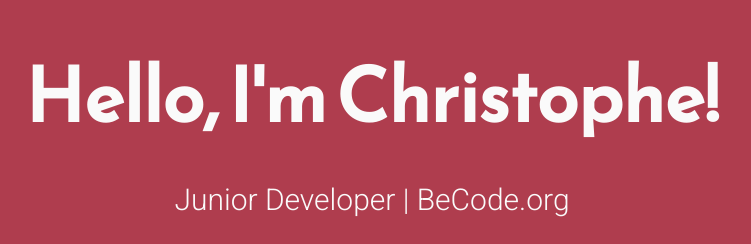
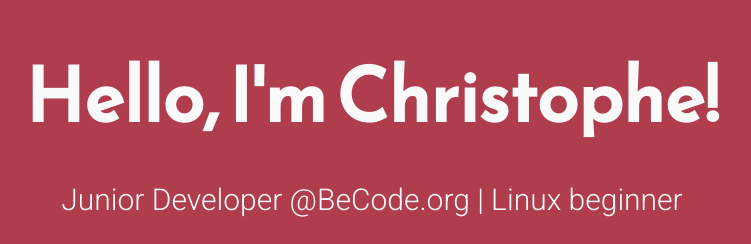
Before and after one commit to ChrisPecc/ChrisPecc.github.io, a plain HTML site: page index.html in a window 1280 px wide. Shown: the part 217-461 px from the top of the page, without its empty margins (268-1019 px from the left). Drawn offline with Linux system fonts and the light colour scheme.

Commit message:
modification index.html small content changes

```diff
--- a/index.html
+++ b/index.html
@@ -26,7 +26,7 @@
 <body>
 	<main>
 		<div class="intro">Hello, I'm Christophe!</div>
-		<div class="tagline">Junior Developer | BeCode.org</div>
+		<div class="tagline">Junior Developer @BeCode.org | Linux beginner</div>
 		<!-- Find your icons from here - https://fontawesome.com/icons?d=gallery&s=brands -->
 		<div class="icons-social">
 			<a target="_blank" href="https://github.com/ChrisPecc"><i class="fab fa-github"></i></a>
```
